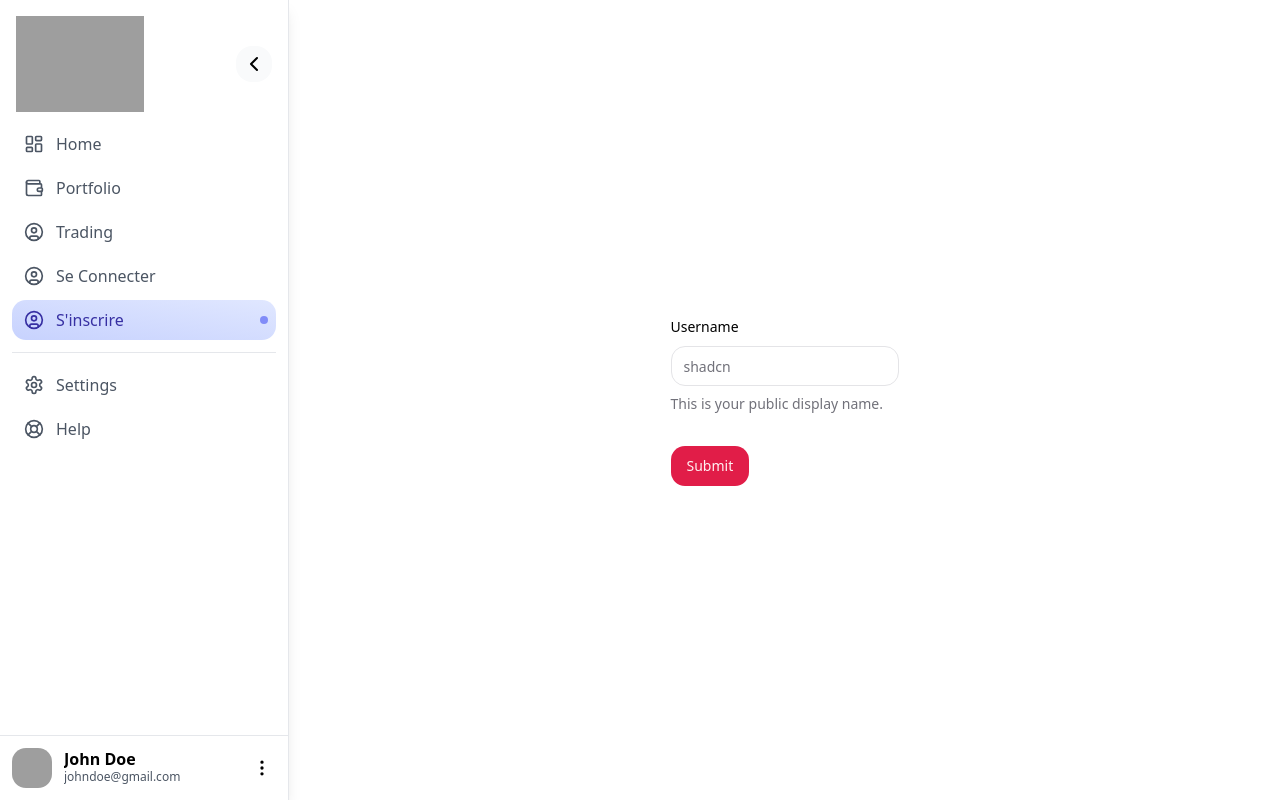
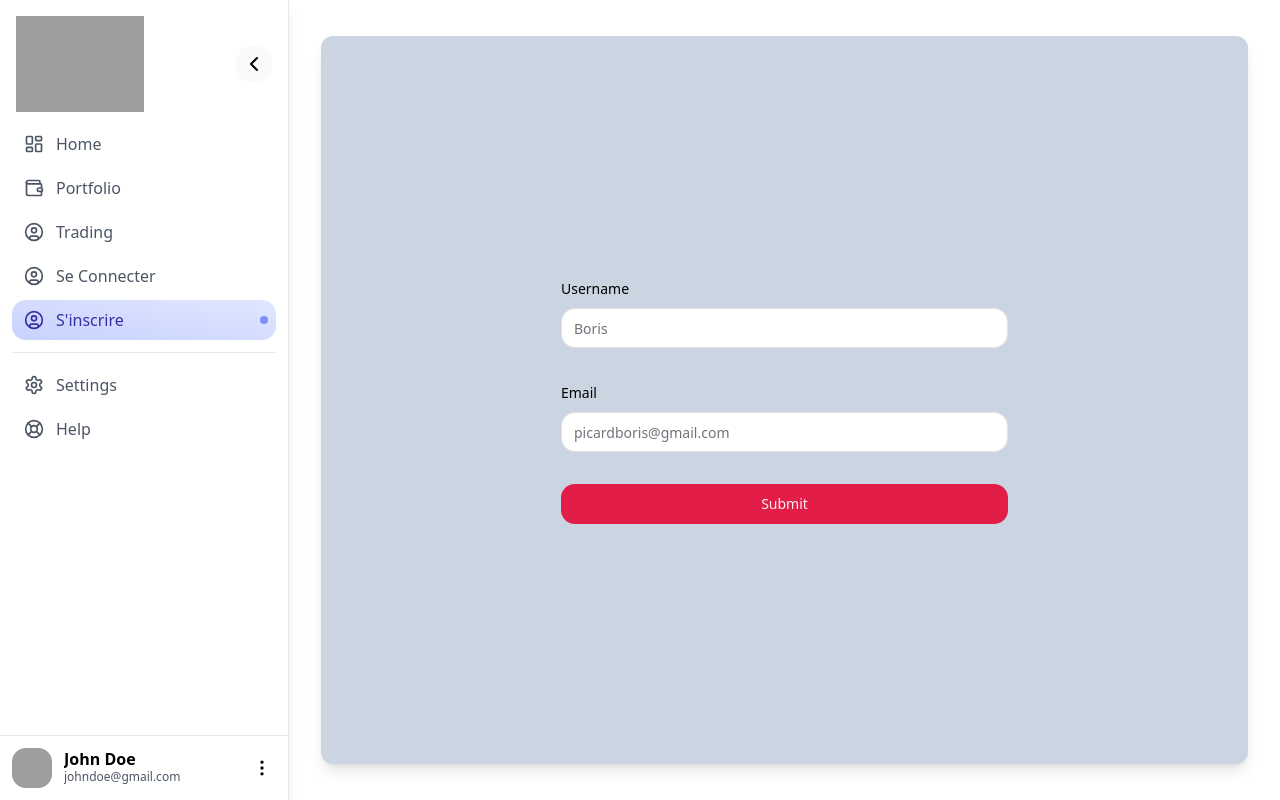
Before and after one commit to labs-web3/CryptoView, a React (Vite) app: page /SignUp in a window 1280 px wide. Built offline with nearby package versions, Linux system fonts and the light colour scheme; grey boxes are pictures that could not be loaded.

Commit message:
ajout components custominputfield pour avoir plusieurs input avec hook form et zod

```diff
--- /dev/null
+++ b/src/components/CustomInputField.jsx
@@ -0,0 +1,28 @@
+import {
+  FormField,
+  FormItem,
+  FormLabel,
+  FormControl,
+  FormMessage,
+} from "./ui/form";
+import { InputForm } from "./ui/input";
+
+const CustomInputField = ({ control, name, label, placeholder }) => {
+  return (
+    <FormField
+      control={control}
+      name={name}
+      render={({ field }) => (
+        <FormItem>
+          <FormLabel>{label}</FormLabel>
+          <FormControl>
+            <InputForm placeholder={placeholder} {...field} />
+          </FormControl>
+          <FormMessage />
+        </FormItem>
+      )}
+    />
+  );
+};
+
+export default CustomInputField;
--- a/src/components/ui/input.jsx
+++ b/src/components/ui/input.jsx
@@ -26,7 +26,7 @@ const InputForm = React.forwardRef(({ className, type, ...props }, ref) => {
     <input
       type={type}
       className={cn(
-        "flex h-10 w-full rounded-md border border-input bg-background px-3 py-2 text-sm ring-offset-background file:border-0 file:bg-transparent file:text-sm file:font-medium placeholder:text-muted-foreground focus-visible:outline-none focus-visible:ring-2 focus-visible:ring-ring focus-visible:ring-offset-2 disabled:cursor-not-allowed disabled:opacity-50",
+        "flex h-10 w-full rounded-md border border-input bg-background px-3 py-2 text-sm ring-offset-background file:border-0 file:bg-transparent file:text-sm file:font-medium placeholder:text-muted-foreground focus-visible:outline-none focus-visible:ring-2  focus-visible:ring-offset-0 disabled:cursor-not-allowed disabled:opacity-50",
         className
       )}
       ref={ref}
--- a/src/pages/SignUp.jsx
+++ b/src/pages/SignUp.jsx
@@ -1,22 +1,17 @@
 import { z } from "zod";
 import { zodResolver } from "@hookform/resolvers/zod";
 import { useForm } from "react-hook-form";
-import {
-  Form,
-  FormField,
-  FormItem,
-  FormLabel,
-  FormControl,
-  FormDescription,
-  FormMessage,
-} from "@/components/ui/form";
+import { Form } from "@/components/ui/form";
 import { Button } from "@/components/ui/button";
-import { InputForm } from "@/components/ui/input";
+import CustomInputField from "@/components/CustomInputField";
 
 export default function SignUp() {
   const formSchema = z.object({
     username: z.string().min(2, {
       message: "Username must be at least 2 characters.",
+    }),
+    email: z.string().email({
+      message: "Email not valid",
     }),
   });
 
@@ -24,6 +19,7 @@ export default function SignUp() {
     resolver: zodResolver(formSchema),
     defaultValues: {
       username: "",
+      email: "",
     },
   });
 
@@ -32,28 +28,31 @@ export default function SignUp() {
   };
 
   return (
-    <div className="container flex justify-center items-center">
+    <div className="container ">
+      <div className="flex h-full justify-center items-center">
         <Form {...form}>
-        <form onSubmit={form.handleSubmit(onSubmit)} className="space-y-8">
-          <FormField
+          <form
+            onSubmit={form.handleSubmit(onSubmit)}
+            className="space-y-8 shadow-lg p-60 rounded-xl bg-slate-300 w-full"
+          >
+            <CustomInputField
               control={form.control}
               name="username"
-            render={({ field }) => (
-              <FormItem>
-                <FormLabel>Username</FormLabel>
-                <FormControl>
-                  <InputForm placeholder="shadcn" {...field} />
-                </FormControl>
-                <FormDescription>
-                  This is your public display name.
-                </FormDescription>
-                <FormMessage />
-              </FormItem>
-            )}
+              label="Username"
+              placeholder="Boris"
             />
-          <Button type="submit">Submit</Button>
+            <CustomInputField
+              control={form.control}
+              name="email"
+              label="Email"
+              placeholder="picardboris@gmail.com"
+            />
+            <Button className="w-full" type="submit">
+              Submit
+            </Button>
           </form>
         </Form>
       </div>
+    </div>
   );
 }
```
Lines whose indentation alone changed are shown as unchanged.
